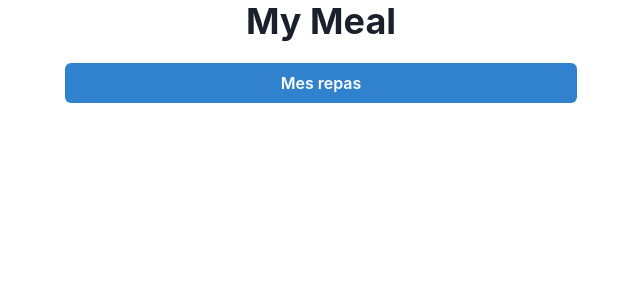
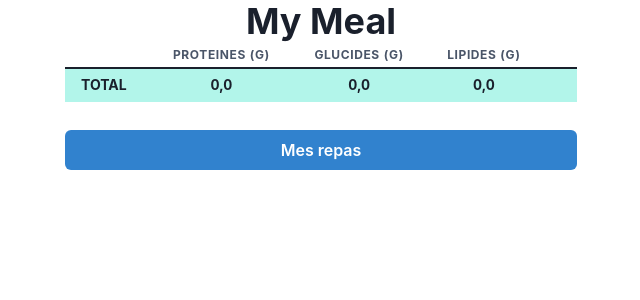
Before and after one commit to yassineayoub/React_Typescript-MyMeal, a React (Create React App) app: page /mymeal in a window 1280 px wide. Shown: the top 300 px of the page, without its empty margins (319-959 px from the left). Built offline with nearby package versions, Linux system fonts and the light colour scheme.

Commit message:
feat(Total): subTotal and total calculated

```diff
--- a/src/components/Total/Total.tsx
+++ b/src/components/Total/Total.tsx
@@ -3,7 +3,6 @@ import React, { useState, useEffect } from 'react';
 import { useAppDispatch, useAppSelector } from '../../store/hooks';
 import FoodMealName from '../Food/FoodMealName';
 import { FoodItem, setUpdatedFoodItem } from '../../reducers/mealReducer';
-import SubTotal from './SubTotal';
 import FoodCardTotal from './FoodCardTotal';
 import {
   Table,
@@ -23,6 +22,7 @@ import {
   Text,
 } from '@chakra-ui/react';
 import { replace } from 'formik';
+import SubTotal from './SubTotal';
 
 const Total = () => {
   const { meals, myMeal } = useAppSelector((state) => state.meal);
@@ -30,7 +30,7 @@ const Total = () => {
   const [myMeals, setUpdatedMeals] = useState(meals);
   const [amount, setAmount] = useState<string | null>();
 
-  const test = myMeal.map((item) =>
+  const subTotal = myMeal.map((item) =>
     item.food.reduce(
       (arr, curr) => {
         arr.protein += curr.protein;
@@ -41,7 +41,17 @@ const Total = () => {
       { protein: 0, carbs: 0, fat: 0 }
     )
   );
-  console.log(test, test);
+  const total = subTotal.reduce(
+    (tot, curr) => {
+    tot.protein += curr.protein;
+    tot.carbs += curr.carbs;
+    tot.fat += curr.fat;
+    return tot }, {
+    protein: 0,
+    carbs: 0,
+    fat: 0,
+  });
+
 
   useEffect(() => {
     setUpdatedMeals(myMeal);
@@ -97,7 +107,6 @@ const Total = () => {
             marginBottom: '1rem',
             boxShadow:
               'rgba(0, 0, 0, 0.16) 0px 10px 36px 0px, rgba(0, 0, 0, 0.06) 0px 0px 0px 1px',
-            padding: '1rem',
           }}
           key={index}
         >
@@ -106,7 +115,7 @@ const Total = () => {
               <Table size="sm" variant="striped" colorScheme="teal">
                 <Thead>
                   <Tr>
-                    <FoodMealName name={name} />
+                    <Td>{name}</Td>
                   </Tr>
                   <Tr>
                     <Th>Nom</Th>
@@ -124,9 +133,11 @@ const Total = () => {
                           {foodItem.foodName.substring(0, 1).toUpperCase() +
                             foodItem.foodName.substring(1)}
                         </Td>
-                        <Td textAlign="center">{foodItem.protein}</Td>
-                        <Td textAlign="center">{foodItem.carbs}</Td>
-                        <Td textAlign="center">{foodItem.fat}</Td>
+                        <Td textAlign="center">
+                          {foodItem.protein.toFixed(0)}
+                        </Td>
+                        <Td textAlign="center">{foodItem.carbs.toFixed(0)}</Td>
+                        <Td textAlign="center">{foodItem.fat.toFixed(0)}</Td>
                         <Input
                           sx={{
                             width: '60px',
@@ -143,14 +154,53 @@ const Total = () => {
                       </Tr>
                     );
                   })}
+                  <Tr fontWeight="bold" borderTop="2px solid">
+                    <Td>TOT.</Td>
+                    <Td textAlign="center">
+                      {subTotal[index].protein.toFixed(1).replace('.', ',')}
+                    </Td>
+                    <Td textAlign="center">
+                      {subTotal[index].carbs.toFixed(1).replace('.', ',')}
+                    </Td>
+                    <Td textAlign="center">
+                      {subTotal[index].fat.toFixed(1).replace('.', ',')}
+                    </Td>
+                    <Td></Td>
+                  </Tr>
                 </Tbody>
               </Table>
             </TableContainer>
           </Stack>
           <Divider />
-          <SubTotal index={index} />
         </Box>
       ))}
+      <TableContainer>
+              <Table size="sm" variant="striped" colorScheme="teal">
+                <Thead>
+                  <Tr>
+                    <Th></Th>
+                    <Th textAlign="center">Proteines (g)</Th>
+                    <Th textAlign="center">Glucides (g)</Th>
+                    <Th textAlign="center">Lipides (g)</Th>
+                  </Tr>
+                </Thead>
+                <Tbody>
+                  <Tr fontWeight="bold" borderTop="2px solid">
+                    <Td>TOTAL</Td>
+                    <Td textAlign="center">
+                      {total.protein.toFixed(1).replace('.', ',')}
+                    </Td>
+                    <Td textAlign="center">
+                      {total.carbs.toFixed(1).replace('.', ',')}
+                    </Td>
+                    <Td textAlign="center">
+                      {total.fat.toFixed(1).replace('.', ',')}
+                    </Td>
+                    <Td></Td>
+                  </Tr>
+                </Tbody>
+              </Table>
+            </TableContainer>
       <Button
         as={RouterLink}
         to={'/'}
```
